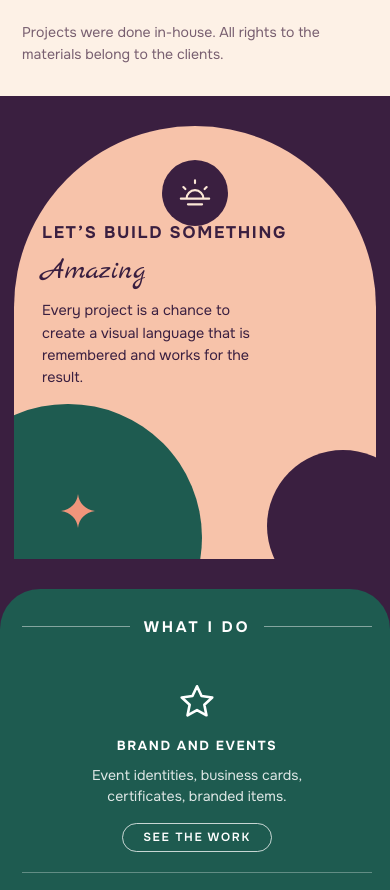
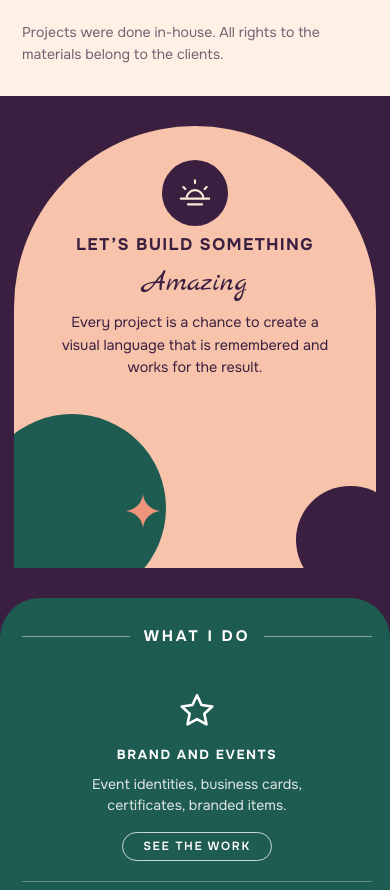
Before and after one commit to LexxKomr/portfolio, a website with bundled scripts: page index.html in a window 390 px wide. Shown: the part 4883-5773 px from the top of the page. Built offline with nearby package versions, Linux system fonts and the light colour scheme.

Commit message:
Мобильная версия: арка «Давайте создадим» по центру, текст не заезжает на круги
Co-Authored-By: Claude Sonnet 5.5 <noreply@anthropic.com>

```diff
--- a/css/main.css
+++ b/css/main.css
@@ -194,7 +194,12 @@ button { font: inherit; color: inherit; cursor: pointer; }
   .pillar { padding: 0 6px; }
   .panel-work { grid-column: 1; grid-row: auto; order: 2; border-radius: 40px 40px 0 0; }
   .cta { grid-column: 1; grid-row: auto; order: 3; padding-top: 30px; }
-  .cta-arch { min-height: 380px; max-width: 420px; justify-self: center; width: 100%; }
+  .cta-arch { min-height: 0; max-width: 420px; justify-self: center; width: 100%; text-align: center; justify-items: center; padding: 108px 26px 190px; }
+  .cta-arch p { max-width: 30ch; }
+  .cta-arch h3 { text-wrap: balance; letter-spacing: .08em; }
+  .cta-arch::before { left: -10%; bottom: -34px; width: 52%; }
+  .cta-arch::after { right: -8%; bottom: -26px; width: 30%; }
+  .cta-arch .spark { left: 31%; bottom: 40px; }
   .panel-skills { grid-column: 1; grid-row: auto; order: 4; border-radius: 40px 40px 0 0; margin-top: 30px; }
 }
 
```
